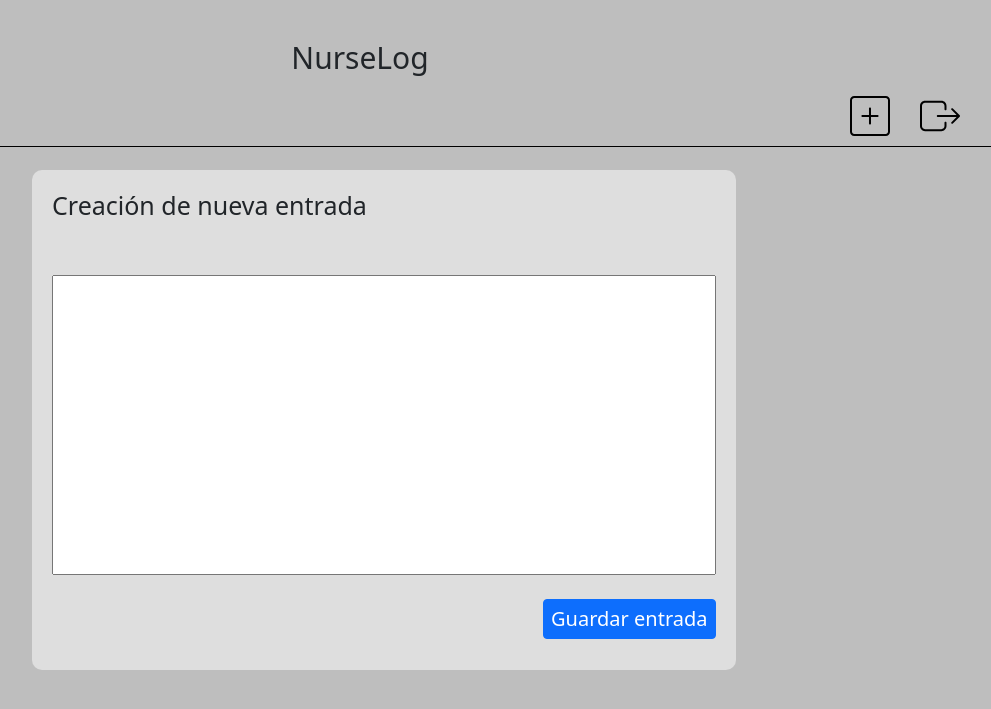
After one commit to Adr205/nurseLog, a PHP site: page /public/pages/entry.html in a window 1280 px wide. The commit adds this page. Shown: the top 709 px of the page, without its empty margins (280-1271 px from the left). Run offline with PHP 8.4, Linux system fonts and the light colour scheme.

Commit message:
newEntry

```diff
--- a/public/css/styles.css
+++ b/public/css/styles.css
@@ -201,8 +201,8 @@ header {
   padding: 1rem;
 }
 
-.title-main:hover{
-  cursor:default;
+.title-main:hover {
+  cursor: default;
 }
 
 @media (min-width: 850px) {
@@ -259,3 +259,78 @@ header {
     width: 130rem;
   }
 }
+
+/* ----- Nueva Entrada ----- */
+
+.newEntry-container {
+  width: calc(32rem);
+  background-color: #dedede;
+  padding: 2rem;
+  border-radius: 1rem;
+  margin-top: 2rem;
+
+  position: absolute;
+  left: calc(50% - 16.25rem);
+  top: calc(50% - 15rem);
+}
+.text-entry {
+  width: 100%;
+  height: 15rem;
+  font-size: 1.5rem;
+  resize: none;
+  margin-top: 1rem;
+}
+
+.send-entry {
+  float: right;
+  margin-top: 1rem;
+  font-size: 1.4rem;
+  border-radius: 0.4rem;
+}
+
+@media (min-width: 550px) {
+  .newEntry-container {
+    width: calc(32rem + 20%);
+    left: calc(40% - 16.25rem);
+  }
+}
+
+@media (min-width: 600px) {
+  .newEntry-container {
+    height: 50rem;
+    top: calc(50% - 25rem);
+  }
+
+  h2 {
+    font-size: 2.5rem;
+  }
+
+  .text-entry {
+    height: 25rem;
+    position: relative;
+    margin-top: 5rem;
+  }
+
+  .send-entry {
+    margin-top: 3rem;
+  }
+}
+
+@media (min-width: 700px) {
+  .newEntry-container {
+    width: calc(32rem + 30%);
+    left: calc(40% - 20rem);
+  }
+}
+
+@media (min-width: 1200px) {
+  .text-entry {
+    font-size: 2.5rem;
+    height: 30rem;
+  }
+
+  .send-entry {
+    font-size: 2rem;
+    margin-top: 2rem;
+  }
+}
--- /dev/null
+++ b/public/pages/entry.html
@@ -0,0 +1,38 @@
+<!DOCTYPE html>
+<html lang="en">
+
+<head>
+    <meta charset="UTF-8">
+    <meta http-equiv="X-UA-Compatible" content="IE=edge">
+    <meta name="viewport" content="width=device-width, initial-scale=1.0">
+    <link href="https://cdn.jsdelivr.net/npm/bootstrap@5.1.3/dist/css/bootstrap.min.css" rel="stylesheet"
+        integrity="sha384-1BmE4kWBq78iYhFldvKuhfTAU6auU8tT94WrHftjDbrCEXSU1oBoqyl2QvZ6jIW3" crossorigin="anonymous">
+    <link rel="stylesheet" href="/public/css/styles.css">
+    <link rel="stylesheet" href="/public/css/normalize.css">
+    <title>New Entry</title>
+</head>
+
+<body>
+
+    <header>
+        <h1 class="title-main">NurseLog</h1>
+    </header>
+
+    <div class="actions">
+        <a href=""><img class="svg" src="../assets/add.svg" alt="Nueva Entrada"></a>
+        <a href=""><img class="svg" src="../assets/logout.svg" alt="Logout"></a>
+    </div>
+
+    <main>
+        <div class="newEntry-container">
+            <form action="">
+                <h2>Creación de nueva entrada</h2>
+                <textarea class="text-entry" name="newEntry" id="newEntry"></textarea>
+                <button class="btn btn-primary send-entry" id="newEntry-btn">Guardar entrada</button>
+            </form>
+        </div>
+    </main>
+
+</body>
+
+</html>
```
